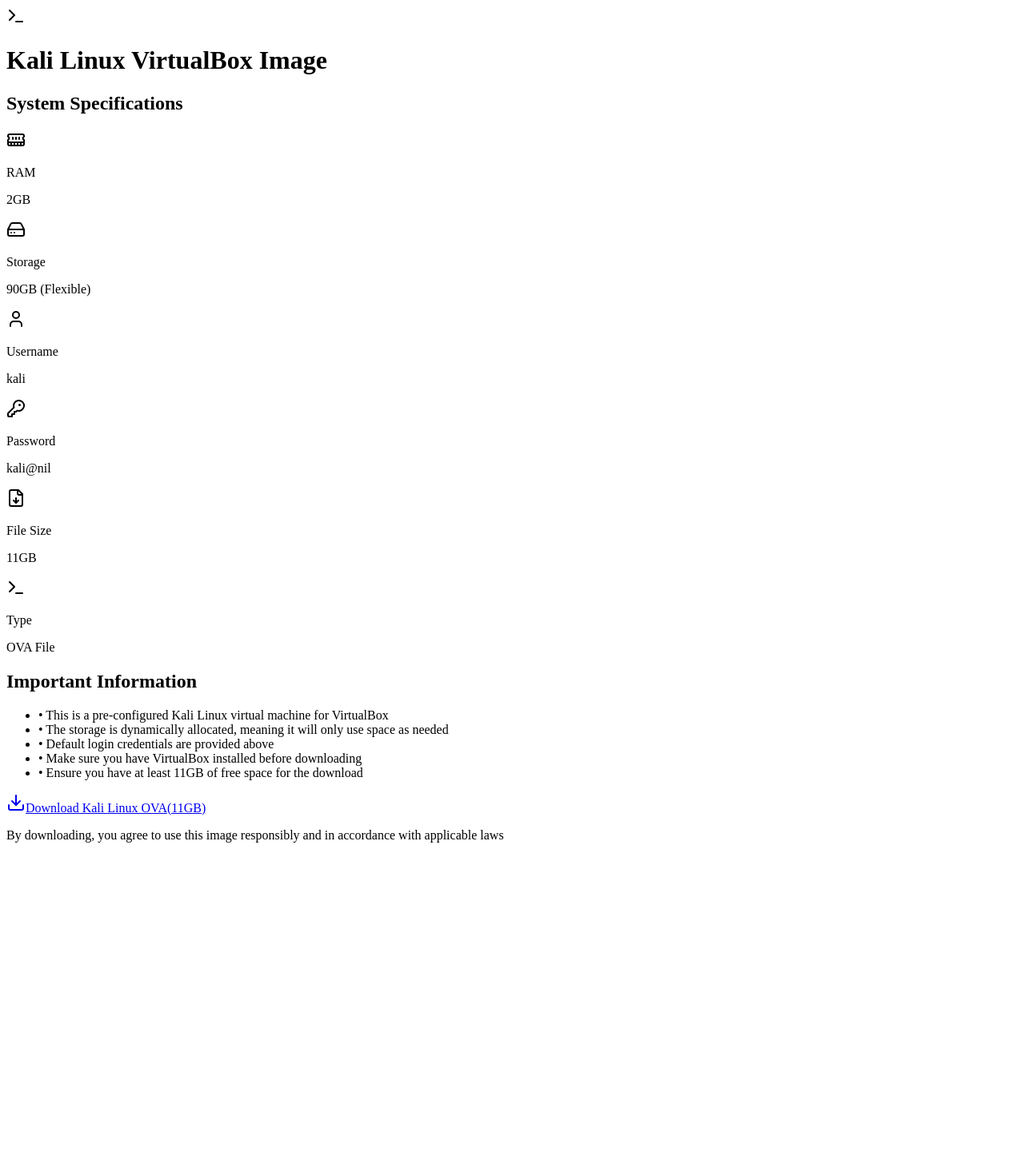
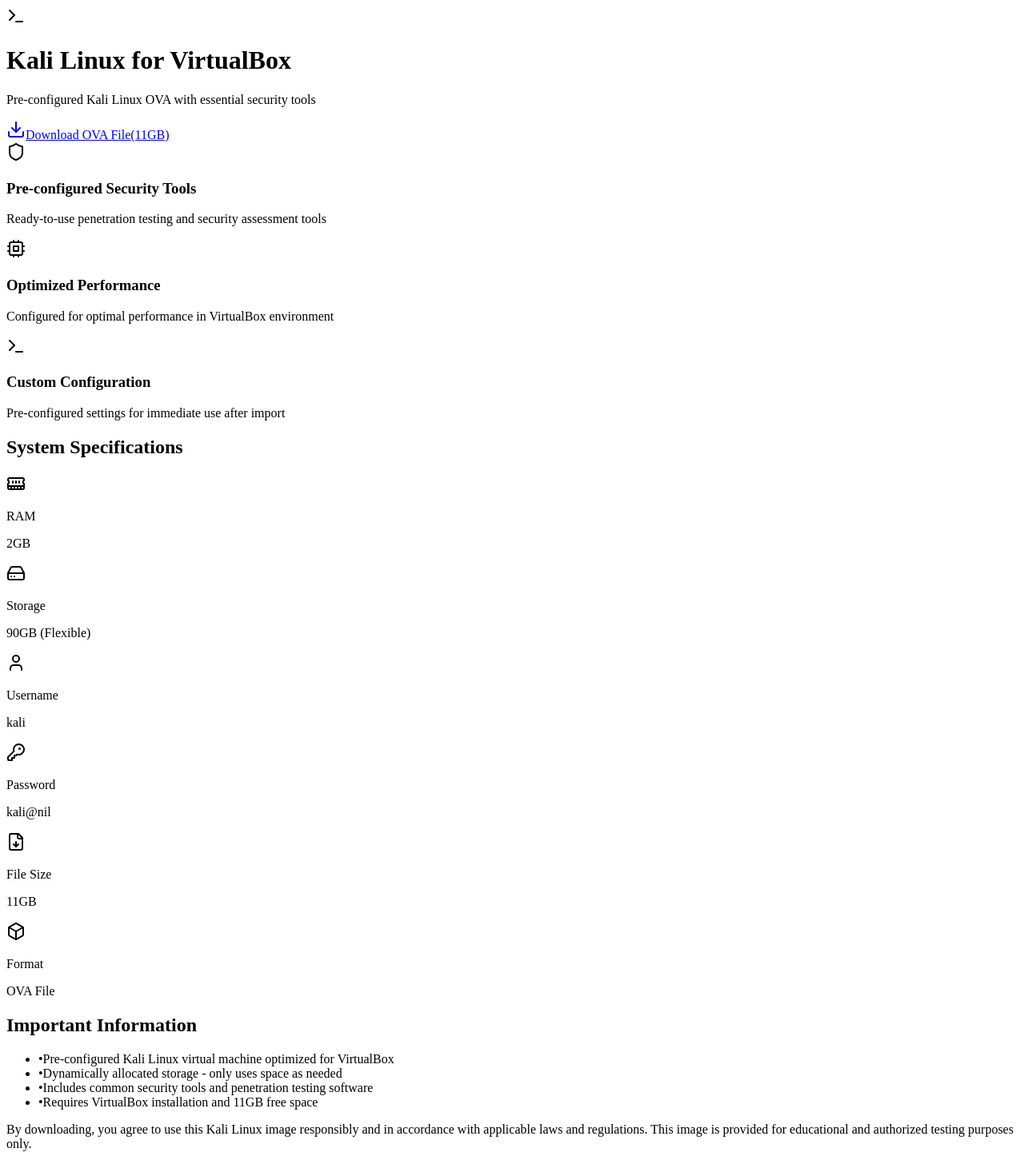
Before and after one commit to max-proj17/max-proj17.github.io, a Next.js app: page /Kali in a window 1280 px wide. Shown: the whole page at 80% size. Before the commit the page ends 1070 px from the top, so only its background shows below. Built offline with nearby package versions, Linux system fonts and the light colour scheme.

Commit message:
Kali Linux page

```diff
--- a/src/pages/Kali.tsx
+++ b/src/pages/Kali.tsx
@@ -2,7 +2,7 @@
 
 import { motion } from 'framer-motion';
 import { ScrollAnimation } from '@/components/ScrollAnimation';
-import { Download, Terminal, HardDrive, MemoryStick as Memory, User, KeyRound, FileDown } from 'lucide-react';
+import { Download, Terminal, HardDrive, MemoryStick as Memory, User, KeyRound, FileDown, Shield, Box, Cpu } from 'lucide-react';
 
 const Kali = () => {
 	const specifications = [
@@ -11,72 +11,142 @@
 		{ icon: <User className="w-5 h-5" />, label: 'Username', value: 'kali' },
 		{ icon: <KeyRound className="w-5 h-5" />, label: 'Password', value: 'kali@nil' },
 		{ icon: <FileDown className="w-5 h-5" />, label: 'File Size', value: '11GB' },
-		{ icon: <Terminal className="w-5 h-5" />, label: 'Type', value: 'OVA File' },
+		{ icon: <Box className="w-5 h-5" />, label: 'Format', value: 'OVA File' },
+	];
+
+	const features = [
+		{
+			icon: <Shield className="w-6 h-6" />,
+			title: "Pre-configured Security Tools",
+			description: "Ready-to-use penetration testing and security assessment tools"
+		},
+		{
+			icon: <Cpu className="w-6 h-6" />,
+			title: "Optimized Performance",
+			description: "Configured for optimal performance in VirtualBox environment"
+		},
+		{
+			icon: <Terminal className="w-6 h-6" />,
+			title: "Custom Configuration",
+			description: "Pre-configured settings for immediate use after import"
+		}
 	];
 
 	return (
-		<div className="min-h-screen pt-20 px-4 max-w-4xl mx-auto pb-20">
+		<div className="min-h-screen">
+			{/* Hero Section */}
+			<div className="relative overflow-hidden pt-20 pb-32">
+				<div className="absolute inset-0 bg-gradient-to-b from-black via-gray-900 to-black" />
+				<div className="absolute inset-0">
+					<div className="absolute inset-0 bg-[linear-gradient(to_right,#80808012_1px,transparent_1px),linear-gradient(to_bottom,#80808012_1px,transparent_1px)] bg-[size:24px_24px]" />
+					<div className="absolute inset-0 bg-gradient-to-r from-black via-transparent to-black" />
+				</div>
+
+				<div className="relative max-w-4xl mx-auto px-4">
 					<ScrollAnimation>
-				<div className="flex items-center gap-4 mb-8">
+						<div className="text-center mb-12">
+							<div className="flex justify-center mb-6">
 								<div className="p-3 bg-[#0A2335] rounded-xl">
-						<Terminal className="w-8 h-8 text-[#367BF0]" />
+									<Terminal className="w-12 h-12 text-[#367BF0]" />
 								</div>
-					<h1 className="text-4xl font-bold gradient-text">Kali Linux VirtualBox Image</h1>
+							</div>
+							<h1 className="text-4xl md:text-6xl font-bold mb-6 gradient-text">
+								Kali Linux for VirtualBox
+							</h1>
+							<p className="text-xl text-gray-400 mb-8">
+								Pre-configured Kali Linux OVA with essential security tools
+							</p>
+							<motion.a
+								href="https://mega.nz/file/Uid1DI6T#GXSPao6M3evGdKYVM-koj9zUdC31KnteKDW--5ZjG50"
+								target="_blank"
+								rel="noopener noreferrer"
+								className="inline-flex items-center gap-3 px-8 py-4 bg-[#367BF0] text-white rounded-xl font-medium hover:bg-[#2461D4] transition-all group"
+								whileHover={{ scale: 1.02 }}
+								whileTap={{ scale: 0.98 }}
+							>
+								<Download className="w-5 h-5" />
+								Download OVA File
+								<span className="text-sm opacity-80">(11GB)</span>
+							</motion.a>
 						</div>
 					</ScrollAnimation>
 
+					{/* Features Grid */}
 					<ScrollAnimation>
-				<div className="bg-gray-800/50 rounded-xl p-6 backdrop-blur-sm border border-white/5 mb-8">
-					<h2 className="text-xl font-semibold mb-4">System Specifications</h2>
-					<div className="grid grid-cols-2 md:grid-cols-3 gap-4">
+						<div className="grid md:grid-cols-3 gap-6 mb-16">
+							{features.map((feature, index) => (
+								<motion.div
+									key={feature.title}
+									className="bg-gray-800/50 backdrop-blur-sm rounded-xl p-6 border border-white/5"
+									whileHover={{ scale: 1.02 }}
+								>
+									<div className="text-[#367BF0] mb-4">{feature.icon}</div>
+									<h3 className="text-lg font-semibold mb-2">{feature.title}</h3>
+									<p className="text-gray-400 text-sm">{feature.description}</p>
+								</motion.div>
+							))}
+						</div>
+					</ScrollAnimation>
+				</div>
+			</div>
+
+			{/* Specifications Section */}
+			<div className="bg-black/50 py-24">
+				<div className="max-w-4xl mx-auto px-4">
+					<ScrollAnimation>
+						<h2 className="text-3xl font-bold mb-8 gradient-text">System Specifications</h2>
+						<div className="grid grid-cols-2 md:grid-cols-3 gap-4 mb-12">
 							{specifications.map((spec) => (
-							<div
+								<motion.div
 									key={spec.label}
-								className="bg-white/5 p-4 rounded-lg flex items-start gap-3 hover:bg-white/10 transition-colors"
+									className="bg-gray-800/50 p-4 rounded-xl backdrop-blur-sm border border-white/5 hover:bg-gray-800/70 transition-all"
+									whileHover={{ scale: 1.02 }}
 								>
-								<div className="text-gray-400">{spec.icon}</div>
+									<div className="flex items-start gap-3">
+										<div className="text-[#367BF0]">{spec.icon}</div>
 										<div>
 											<p className="text-sm text-gray-400">{spec.label}</p>
 											<p className="text-white font-medium">{spec.value}</p>
 										</div>
 									</div>
+								</motion.div>
 							))}
-					</div>
 						</div>
 					</ScrollAnimation>
 
 					<ScrollAnimation>
-				<div className="bg-gray-800/50 rounded-xl p-6 backdrop-blur-sm border border-white/5 mb-8">
+						<div className="bg-gray-800/50 rounded-xl p-6 backdrop-blur-sm border border-white/5">
 							<h2 className="text-xl font-semibold mb-4">Important Information</h2>
-					<ul className="space-y-2 text-gray-300">
-						<li>• This is a pre-configured Kali Linux virtual machine for VirtualBox</li>
-						<li>• The storage is dynamically allocated, meaning it will only use space as needed</li>
-						<li>• Default login credentials are provided above</li>
-						<li>• Make sure you have VirtualBox installed before downloading</li>
-						<li>• Ensure you have at least 11GB of free space for the download</li>
+							<ul className="space-y-3 text-gray-300">
+								<li className="flex items-start gap-2">
+									<span className="text-[#367BF0]">•</span>
+									<span>Pre-configured Kali Linux virtual machine optimized for VirtualBox</span>
+								</li>
+								<li className="flex items-start gap-2">
+									<span className="text-[#367BF0]">•</span>
+									<span>Dynamically allocated storage - only uses space as needed</span>
+								</li>
+								<li className="flex items-start gap-2">
+									<span className="text-[#367BF0]">•</span>
+									<span>Includes common security tools and penetration testing software</span>
+								</li>
+								<li className="flex items-start gap-2">
+									<span className="text-[#367BF0]">•</span>
+									<span>Requires VirtualBox installation and 11GB free space</span>
+								</li>
 							</ul>
 						</div>
 					</ScrollAnimation>
 
 					<ScrollAnimation>
-				<div className="text-center">
-					<motion.a
-						href="https://mega.nz/file/Uid1DI6T#GXSPao6M3evGdKYVM-koj9zUdC31KnteKDW--5ZjG50"
-						target="_blank"
-						rel="noopener noreferrer"
-						className="inline-flex items-center gap-2 px-8 py-4 bg-[#367BF0] text-white rounded-xl font-medium hover:bg-[#2461D4] transition-colors group"
-						whileHover={{ scale: 1.02 }}
-						whileTap={{ scale: 0.98 }}
-					>
-						<Download className="w-5 h-5" />
-						Download Kali Linux OVA
-						<span className="text-sm opacity-80">(11GB)</span>
-					</motion.a>
-					<p className="mt-4 text-sm text-gray-400">
-						By downloading, you agree to use this image responsibly and in accordance with applicable laws
+						<div className="text-center mt-12">
+							<p className="text-sm text-gray-400 max-w-2xl mx-auto">
+								By downloading, you agree to use this Kali Linux image responsibly and in accordance with applicable laws and regulations. This image is provided for educational and authorized testing purposes only.
 							</p>
 						</div>
 					</ScrollAnimation>
+				</div>
+			</div>
 		</div>
 	);
 };
```
Lines whose indentation alone changed are shown as unchanged.
